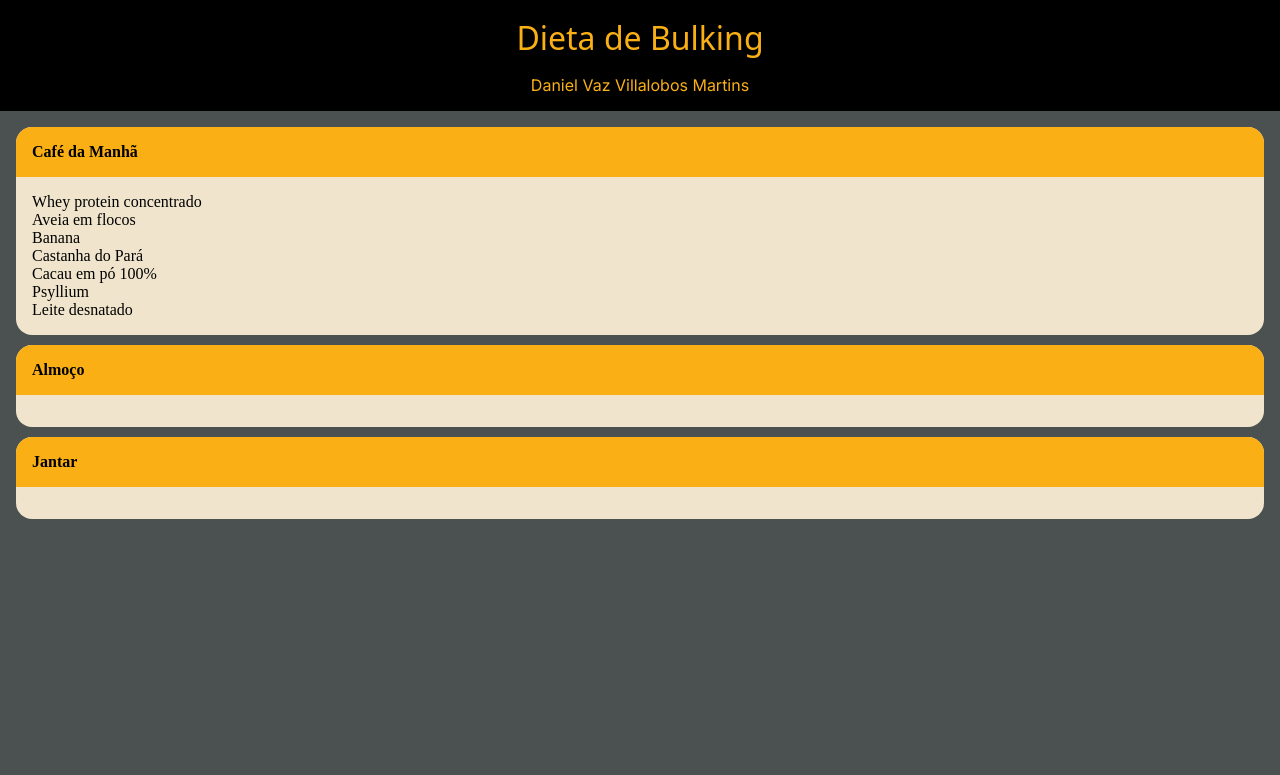
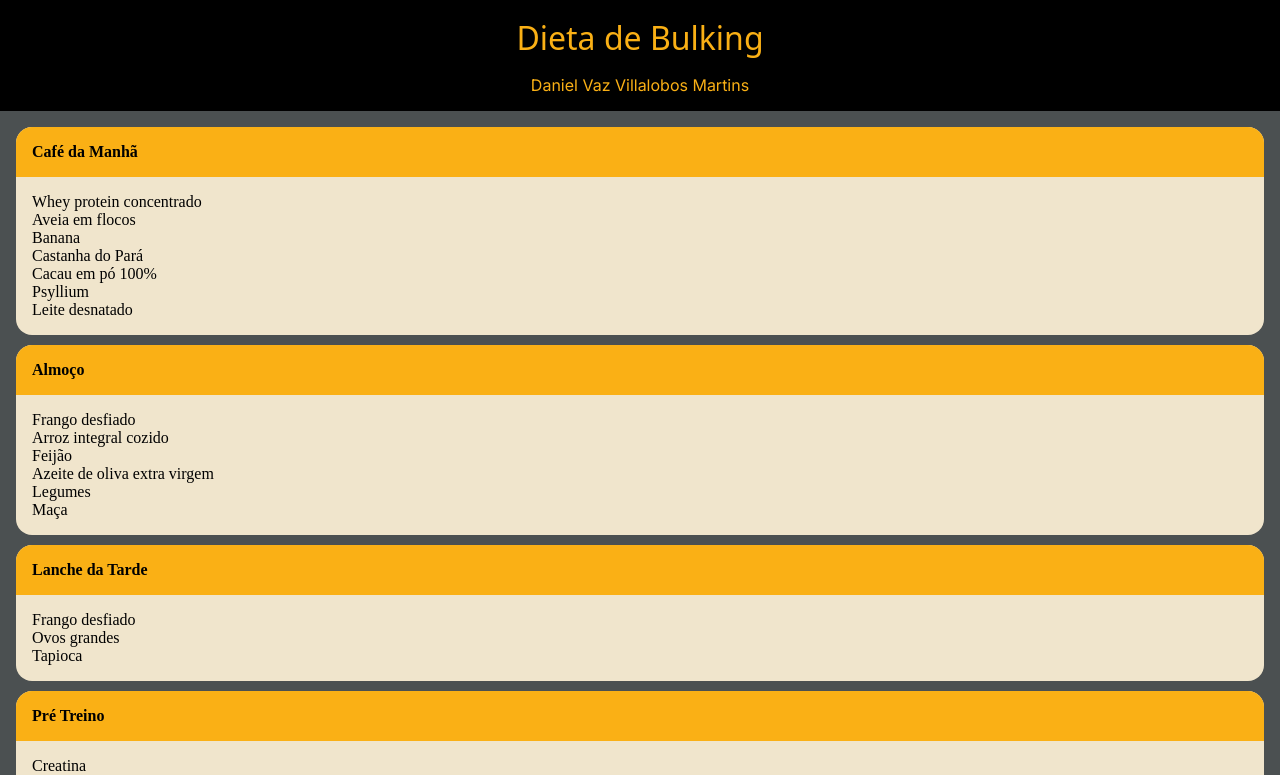
Before and after one commit to danielvazmartins/controle-dieta-spa-angular, an Angular app: page / in a window 1280 px wide. Shown: the top 775 px of the page. Built offline with nearby package versions, Linux system fonts and the light colour scheme; a web font is replaced by a local one.

Commit message:
feat: atualizando mock da dieta

```diff
--- a/src/app/shared/mocks/diets.mock.ts
+++ b/src/app/shared/mocks/diets.mock.ts
@@ -9,20 +9,52 @@ export const DIETS_MOCK = [
                 id: 1,
                 name: 'Café da Manhã',
                 items: [
-                    { name: 'Whey protein concentrado', calories: 120, quantity: 1, unit: 'scoop' },
-                    { name: 'Aveia em flocos', calories: 150, quantity: 40, unit: 'g' },
-                    { name: 'Banana', calories: 105, quantity: 1, unit: 'unidade' },
-                    { name: 'Castanha do Pará', calories: 200, quantity: 30, unit: 'g' },
-                    { name: 'Cacau em pó 100%', calories: 12, quantity: 5, unit: 'g' },
-                    { name: 'Psyllium', calories: 20, quantity: 10, unit: 'g' },
-                    { name: 'Leite desnatado', calories: 90, quantity: 200, unit: 'ml' }
+                    { name: 'Whey protein concentrado', quantity: '50g' },
+                    { name: 'Aveia em flocos', quantity: '40g' },
+                    { name: 'Banana', quantity: '180g' },
+                    { name: 'Castanha do Pará', quantity: '15g' },
+                    { name: 'Cacau em pó 100%', quantity: '10g' },
+                    { name: 'Psyllium', quantity: '10g' },
+                    { name: 'Leite desnatado', quantity: '200ml' }
                 ]
             }, {
                 id: 2,
-                name: 'Almoço'
+                name: 'Almoço',
+                items: [
+                    { name: 'Frango desfiado', quantity: '180g' },
+                    { name: 'Arroz integral cozido', quantity: '100g' },
+                    { name: 'Feijão', quantity: '100g' },
+                    { name: 'Azeite de oliva extra virgem', quantity: '5ml' },
+                    { name: 'Legumes', quantity: '200g' },
+                    { name: 'Maça', quantity: '120g' }
+                ]
             }, {
                 id: 3,
-                name: 'Jantar'
+                name: 'Lanche da Tarde',
+                items: [
+                    { name: 'Frango desfiado', quantity: '180g' },
+                    { name: 'Ovos grandes', quantity: '3un' },
+                    { name: 'Tapioca', quantity: '70g' }
+                ]
+            }, {
+                id: 4,
+                name: 'Pré Treino',
+                items: [
+                    { name: 'Creatina', quantity: '10g' },
+                    { name: 'Leite em pó desnatado', quantity: '15g' },
+                    { name: 'Proteina de Soja', quantity: '20g' },
+                    { name: 'Uva Passa', quantity: '20g' }
+                ]
+            }, {
+                id: 5,
+                name: 'Jantar',
+                items: [
+                    { name: 'Frango desfiado', quantity: '180g' },
+                    { name: 'Arroz integral cozido', quantity: '100g' },
+                    { name: 'Feijão', quantity: '100g' },
+                    { name: 'Legumes', quantity: '200g' },
+                    { name: 'Maça', quantity: '120g' }
+                ]
             }
         ]
     }
```
